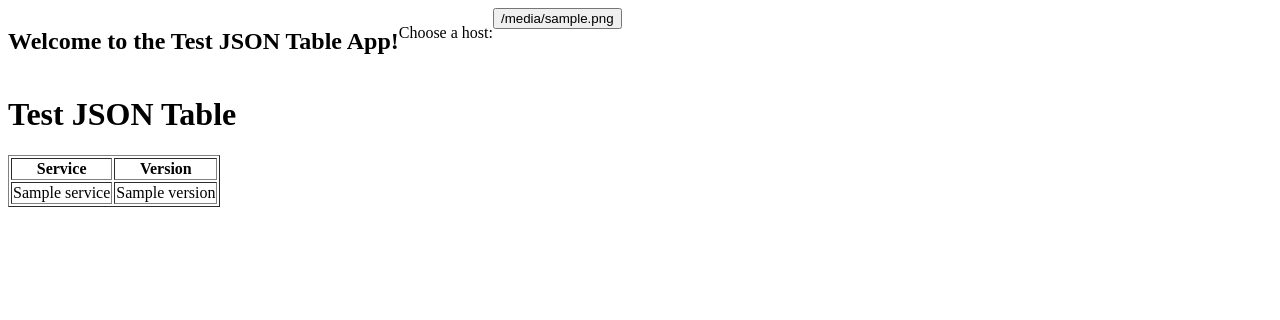
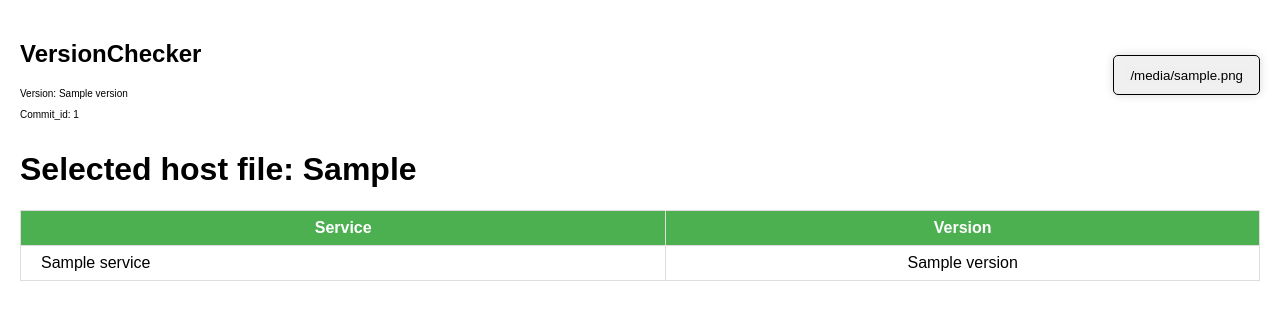
Before and after one commit to filwalu/VersionChecker, a Flask app: template app/templates/index.j2 in a window 1280 px wide. Shown: the top 320 px of the page. Run offline with Flask 3, Linux system fonts and the light colour scheme; the template is opened without the code that fills it: most values are stand-ins (such as "Sample title", 1, 10 or a date in 2020).

Commit message:
js implementation, css implementation, auto version file create, commit id and version info, added loading gif, added current host text

```diff
--- a/app/app.py
+++ b/app/app.py
@@ -2,6 +2,9 @@ from flask import Flask, request, render_template, redirect, url_for
 from loguru import logger
 import json
 import os
+import subprocess
+
+VERSION = '0.1.0'
 
 app = Flask(__name__, template_folder='./templates', static_folder='./frontend/static')
 
@@ -11,8 +14,20 @@ logger.add(lambda msg: print(msg, end=''), level="TRACE")
 json_base_path = "handler/results/"
 hosts_base_path = "handler/ansible/hosts/"
 
+def get_commit_id():
+    try:
+        commit_id = subprocess.check_output(['git', 'rev-parse', 'HEAD'], universal_newlines=True).strip()
+        return commit_id
+    except subprocess.CalledProcessError:
+        print("Failed to get commit id")
+        return None
+
 def get_hosts_list():
     return os.listdir(hosts_base_path)
+
+def create_version_file():
+    with open('version.txt', 'w') as f:
+        f.write(VERSION)
 
 @app.after_request
 def log_request(response):
@@ -24,7 +39,8 @@ def index():
     logger.info("Index route called")
     try:
         hosts_files = get_hosts_list()
-        return render_template('index.j2', hosts_files=hosts_files)
+        commit_id = get_commit_id()
+        return render_template('index.j2', hosts_files=hosts_files, commit_id=commit_id, version=VERSION)
     except Exception as e:
         logger.error(f"An error occurred: {e}")
         return "An error occurred while loading data"
@@ -34,6 +50,7 @@ def details():
     logger.info("Details route called")
     try:
         hosts_files = get_hosts_list()
+        commit_id = get_commit_id()
         if request.method == 'GET':
             host_name = request.args.get('host')
             if host_name:
@@ -44,7 +61,7 @@ def details():
                         logger.debug(f"JSON file content: {json_content}")
                         data = json.loads(json_content)
                     logger.info(f"Data type: {type(data)}")
-                    return render_template('index.j2', data=data, host=host_name, hosts_files=hosts_files)
+                    return render_template('index.j2', data=data, host=host_name, hosts_files=hosts_files, version=VERSION, commit_id=commit_id, selected_host=host_name)
                 else:
                     return "No info about host"
             else:
@@ -57,6 +74,7 @@ def details():
         return "An error occurred while loading data"
 
 def flask_app():
+    create_version_file()
     app.run(host='0.0.0.0', port=5001, debug=True, use_reloader=False)
     logger.info("Flask server shutdown.")
 
--- a/app/frontend/static/js/script.js
+++ b/app/frontend/static/js/script.js
@@ -0,0 +1,8 @@
+window.addEventListener('load', function() {
+    document.getElementById('loading').style.display = 'none';
+    Array.from(document.body.children).forEach(function(child) {
+        if (child.id !== 'loading') {
+            child.style.display = 'block';
+        }
+    });
+});
--- a/app/frontend/static/styles/style.css
+++ b/app/frontend/static/styles/style.css
@@ -1,9 +1,84 @@
+body {
+    margin: 0;
+    padding: 20px;
+    box-sizing: border-box;
+    font-family: Arial, sans-serif;
+}
+.nav-button button {
+    border: none;
+}
 .nav-buttons {
     display: flex;
-    flex-wrap: wrap;
+    align-items: center;
+    gap: 20px;
 }
 
-.nav-buttons form {
-    margin-right: 10px;
-    margin-bottom: 10px;
+.nav-buttons div:first-child {
+    flex-grow: 1;
 }
+
+.nav-buttons .nav-button {
+    margin: 0;
+    padding: 10px;
+    border: 1px solid #000;
+    border-radius: 5px;
+    background-color: #f0f0f0;
+    box-shadow: 0 0 10px rgba(0,0,0,0.15);
+}
+
+.small-text {
+    font-size: 10px;
+}
+
+table {
+    width: 100%;
+    border-collapse: collapse;
+    text-align: center;
+    margin-top: 20px;
+}
+
+th, td {
+    border: 1px solid #ddd;
+    padding: 8px;
+}
+
+th {
+    background-color: #4CAF50;
+    color: white;
+}
+
+td:first-child {
+    text-align: left;
+    padding-left: 20px;
+}
+
+td:nth-child(2) {
+    text-align: center;
+}
+
+#loading {
+    display: flex;
+    justify-content: center;
+    align-items: center;
+    position: fixed;
+    z-index: 1000;
+    top: 0;
+    left: 0;
+    height: 100%;
+    width: 100%;
+    background: rgba(255, 255, 255, .8);
+}
+
+#loading img {
+    width: 50px; /* Adjust as needed */
+    height: 50px; /* Adjust as needed */
+}
+
+body > *:not(#loading):not(table):not(th) {
+    display: none;
+}
+
+.hide {
+    opacity: 0;
+    transition: opacity 0.5s ease-in-out;
+}
--- a/app/templates/index.j2
+++ b/app/templates/index.j2
@@ -7,13 +7,20 @@
     <link rel= "stylesheet" type= "text/css" href= "{{ url_for('static',filename='styles/style.css') }}"/>
 </head>
 <body>
+    <div id="loading">
+    <!-- source https://loading.io/ -->
+        <img src="{{ url_for('static', filename='images/loading.gif') }}" alt="Loading...">
+    </div>
     <nav>
         <div class="nav-buttons">
-            <h2>Welcome to the Test JSON Table App!</h2>
-            <p>Choose a host:</p>
+            <div>
+                <h2>VersionChecker</h2>
+                <p class="small-text">Version: {{ version }}</p>
+                <p class="small-text">Commit_id: {{ commit_id }}</p>
+            </div>
 
             {% for host_file in hosts_files %}
-                <form action="/index" method="get">
+                <form action="/index" method="get" class="nav-button">
                     <input type="hidden" name="host" value="{{ host_file }}">
                     <button type="submit">{{ host_file }}</button>
                 </form>
@@ -21,11 +28,11 @@
         </div>
     </nav>
     <header>
-        <h1>Test JSON Table</h1>
+        <h1>Selected host file: {{ selected_host }}</h1>
     </header>
     <main>
         {% if data %}
-            <table border="1">
+            <table>
                 <thead>
                     <tr>
                         <th>Service</th>
@@ -41,9 +48,10 @@
                     {% endfor %}
                 </tbody>
             </table>
-        {% else %}
-            <p>No info about host</p>
         {% endif %}
     </main>
+
+
+<script src="{{ url_for('static', filename='js/script.js') }}"></script>
 </body>
 </html>
--- /dev/null
+++ b/app/version.txt
@@ -0,0 +1 @@
+0.1.0
```
Also changed, not shown: app/static/styles/style.css (deleted, +0 -9 lines), app/frontend/static/images/loading.gif (added), app/static/js/script.js (deleted).
